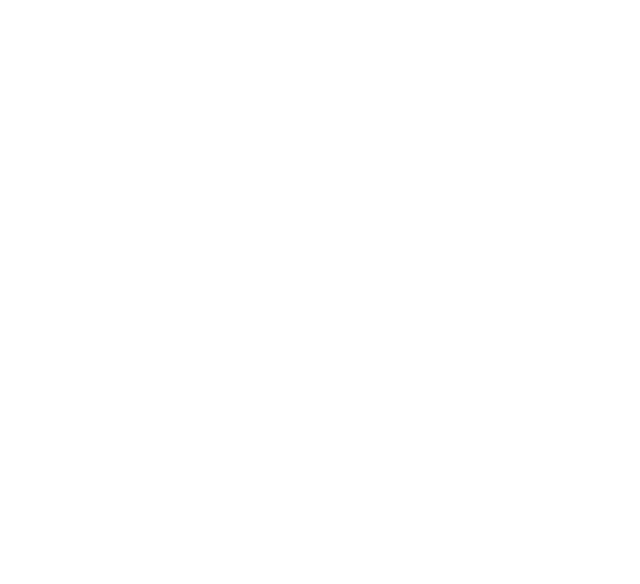
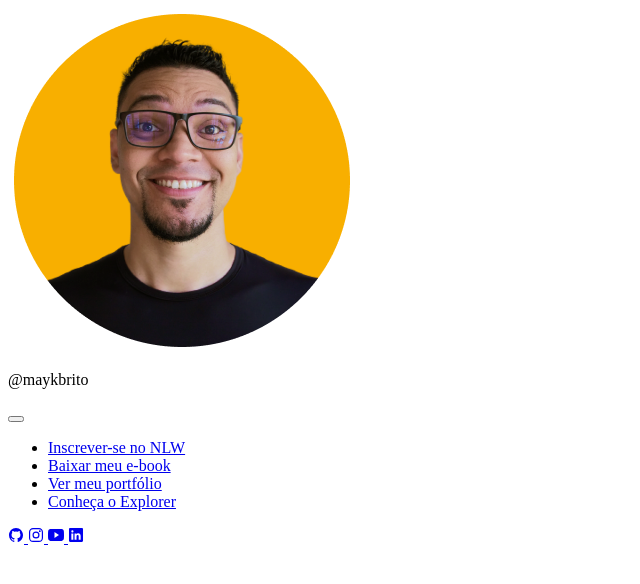
Before and after one commit to lfrclnando/devlinks, a plain HTML site: page index.html in a window 1280 px wide. Shown: the whole page, without its empty margins (0-640 px from the left). Drawn offline with nearby package versions, Linux system fonts and the light colour scheme.

Commit message:
Add html content in the body and root in style.css

```diff
--- a/index.html
+++ b/index.html
@@ -16,5 +16,66 @@
     <meta name="author" content="Luís Fernando" />
     <title>DevLinks</title>
   </head>
-  <body></body>
+  <body>
+    <div id="">
+      <div id="">
+        <img
+          src="./assets/avatar.png"
+          alt="Foto de Mayk Brito sorrindo, usando óculos e camisa preta, barba e fundo amarelo."
+        />
+        <p>@maykbrito</p>
+      </div>
+
+      <div id="">
+        <button></button>
+        <span></span>
+      </div>
+
+      <ul>
+        <li>
+          <a href="#">Inscrever-se no NLW</a>
+        </li>
+
+        <li>
+          <a href="#">Baixar meu e-book</a>
+        </li>
+
+        <li>
+          <a href="https://github.com/maykbrito">Ver meu portfólio</a>
+        </li>
+
+        <li>
+          <a href="https://rocketseat.com.br/explorer" target="_blank"
+            >Conheça o Explorer</a
+          >
+        </li>
+      </ul>
+      <div id="">
+        <a href="https://github.com/maykbrito" target="_blank">
+          <ion-icon name="logo-github"></ion-icon>
+        </a>
+
+        <a href="https://instagram.com/maykbrito" target="_blank">
+          <ion-icon name="logo-instagram"></ion-icon>
+        </a>
+
+        <a href="https://youtube.com/maykbrito" target="_blank">
+          <ion-icon name="logo-youtube"></ion-icon>
+        </a>
+
+        <a href="https://linkedin.com/in/maykbrito" target="_blank">
+          <ion-icon name="logo-linkedin"></ion-icon>
+        </a>
+      </div>
+    </div>
+
+    <script
+      type="module"
+      src="https://unpkg.com/ionicons@5.5.2/dist/ionicons/ionicons.esm.js"
+    ></script>
+    <script
+      nomodule
+      src="https://unpkg.com/ionicons@5.5.2/dist/ionicons/ionicons.js"
+    ></script>
+  </body>
 </html>
--- a/style.css
+++ b/style.css
@@ -3,3 +3,12 @@
   padding: 0;
   box-sizing: border-box;
 }
+:root {
+  --text-color: white;
+  --bg-url: url(./assets/bg-mobile.jpg);
+  --stroke-color: rgba(255, 255, 255, 0.5);
+  --surface-color: rgba(255, 255, 255, 0.05);
+  --surface-color-hover: rgba(0, 0, 0, 0.02);
+  --highlight-color: rgba(255, 255, 255, 0.2);
+  --switch-bg-url: url(./assets/moon-stars.svg);
+}
```
